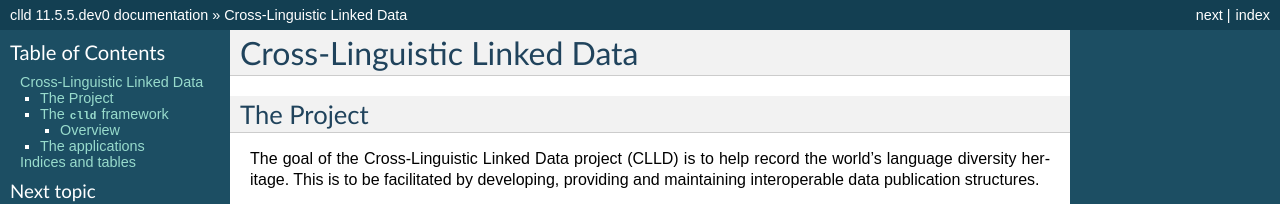
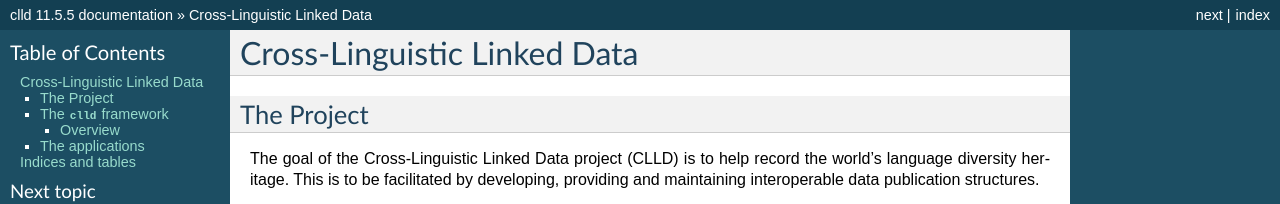
Before and after one commit to clld/clld, a Sphinx documentation site: the page built from docs/index.rst, in a window 1280 px wide and 900 px high. Shown: the top 204 px of the window. Built offline with Sphinx 7.4.7, drawn with Linux system fonts in a browser that asks for light colours; some of the changed text lies outside the part shown.

Commit message:
release 11.5.5

```diff
--- a/CHANGES.rst
+++ b/CHANGES.rst
@@ -2,8 +2,8 @@
 Changes
 -------
 
-unreleased
-~~~~~~~~~~
+11.5.5
+~~~~~~
 
 Fix where the colour preview in the colour picker was wrong, when opacity was
 set to 0.
--- a/docs/conf.py
+++ b/docs/conf.py
@@ -55,10 +55,10 @@ copyright = 'Max Planck Society'
 # built documents.
 #
 # The full version, including alpha/beta/rc tags.
-release = '11.5.5.dev0'
+release = '11.5.5'
 
 # The short X.Y version.
-version = '11.5.5.dev0'
+version = '11.5.5'
 
 # The language for content autogenerated by Sphinx. Refer to documentation
 # for a list of supported languages.
--- a/setup.cfg
+++ b/setup.cfg
@@ -1,6 +1,6 @@
 [metadata]
 name = clld
-version = 11.5.5.dev0
+version = 11.5.5
 license = Apache 2.0
 license_files = LICENSE
 author = Robert Forkel
@@ -26,6 +26,7 @@ classifiers =
     Programming Language :: Python :: 3.11
     Programming Language :: Python :: 3.12
     Programming Language :: Python :: 3.13
+    Programming Language :: Python :: 3.14
     Programming Language :: Python :: Implementation :: CPython
     Programming Language :: Python :: Implementation :: PyPy
     License :: OSI Approved :: Apache Software License
--- a/src/clld/__init__.py
+++ b/src/clld/__init__.py
@@ -3,7 +3,7 @@ import collections
 from clld.db.models import common
 from clld import interfaces
 
-__version__ = "11.5.5.dev0"
+__version__ = "11.5.5"
 
 
 class Resource(collections.namedtuple('Resource', 'name model interface with_index with_rdfdump')):
```
